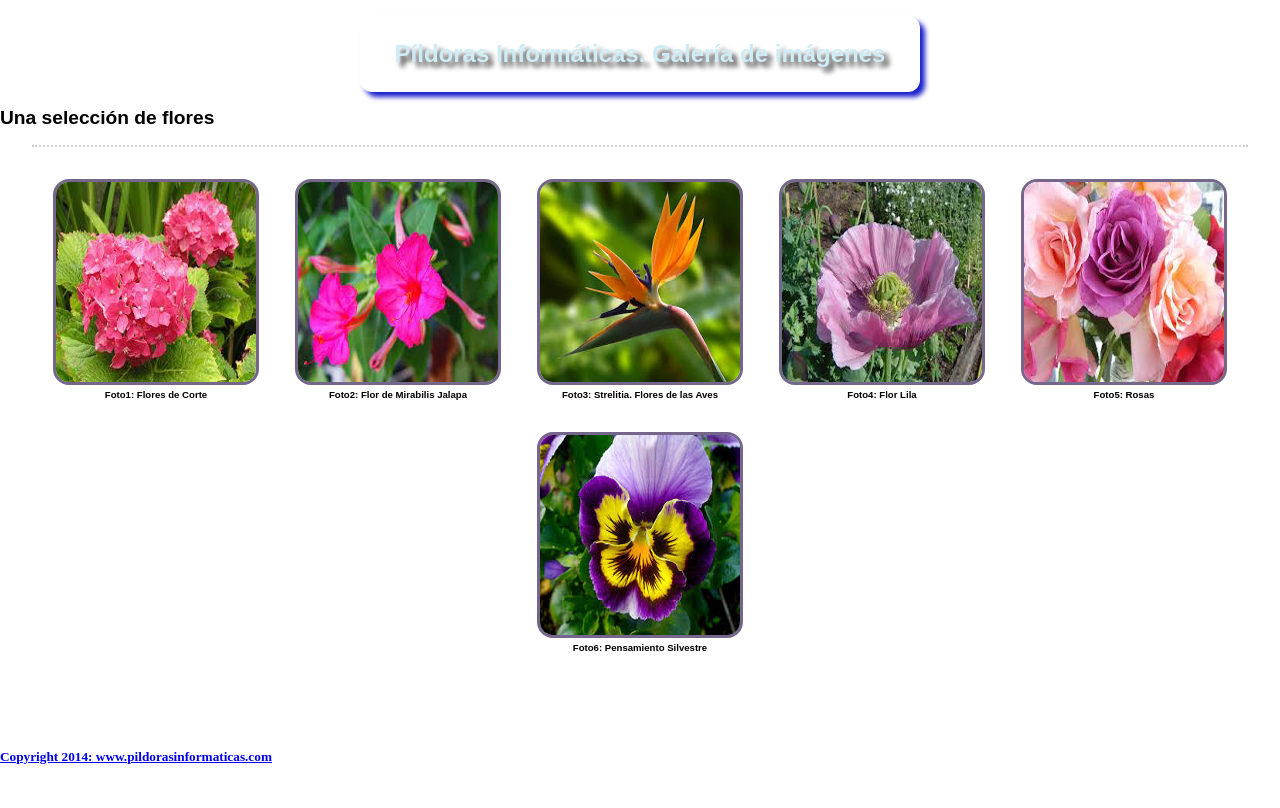
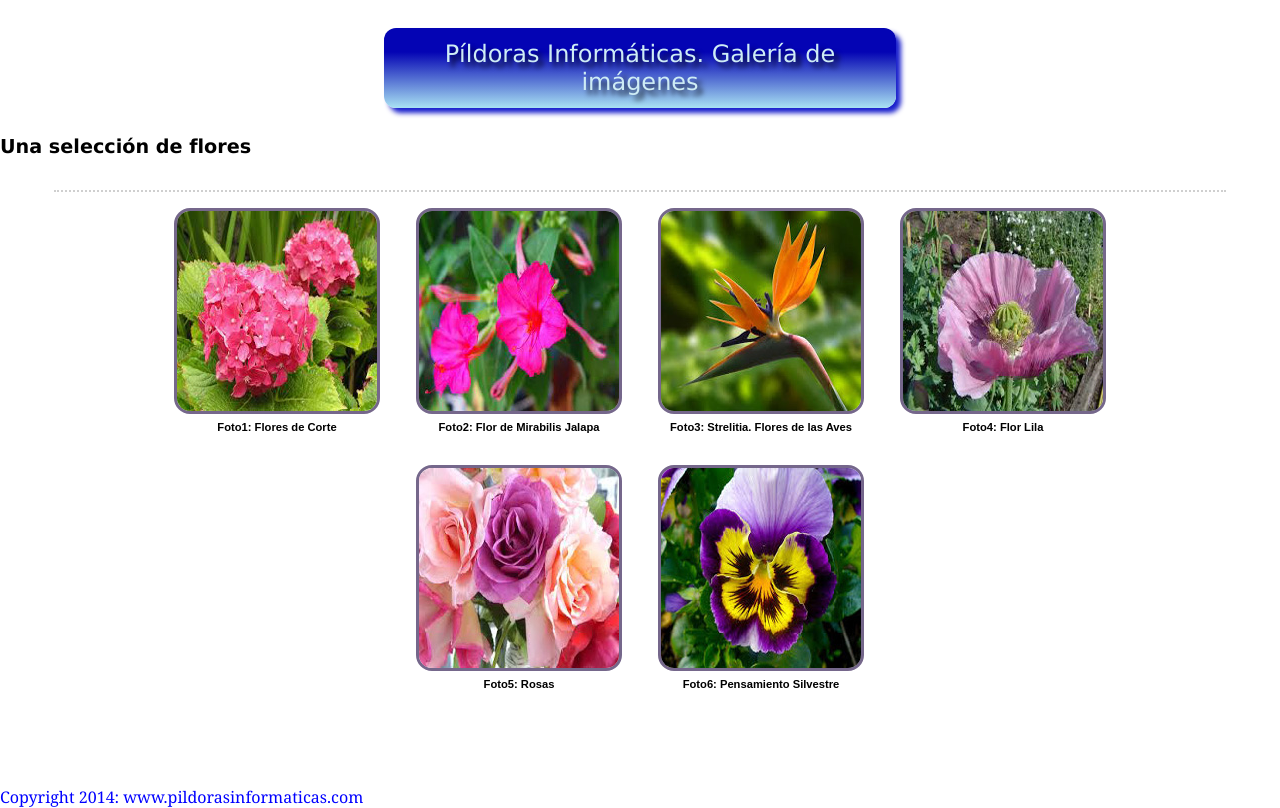
Before and after one commit to luispuchades/HTML5Ejercicio1PildorasInformaticas, a plain HTML site: page index.html in a window 1280 px wide. Drawn offline with Linux system fonts and the light colour scheme.

Commit message:
CSS3 Reseteo Universal
Integración de los consejos de reseteo universal de pildorasinformáticas
con los últimos usados.

```diff
--- a/css/css1.css
+++ b/css/css1.css
@@ -1,67 +1,126 @@
-/* reseteo universal */
+@charset "UTF-8";
+/*CSS Document*/
+
+/*************************/
+/* START UNIVERSAL RESET */
+/*************************/
 *{
   border: 0;
+  /*Con box-sizing conseguimos que el padding lo meta dentro de la caja. Evita que las cajas engorden.*/
+  -ms-box-sizing: border-box;
+  -moz-box-sizing: border-box;
+  -webkit-box-sizing: border-box;
+  box-sizing: border-box;
   margin: 0;
   padding: 0;
+  font-size: 100%;
+  font-weight: normal;
 }
+
+ol{
+  padding-left: 1.4em;
+  list-style: decimal;
+}
+
+ul{
+  padding-left: 1.4em;
+  list-style: square;
+}
+
+q:before, q:after{
+  content:'';
+}
+
+table{
+  border-collapse: collapse;
+  border-spacing: 0;
+}
+
+td, th, caption{
+  font-weight: normal;
+  text-align: left;
+}
+/*********************/
+/*END UNIVERSAL RESET*/
+/*********************/
 
 body{
   padding-top: 1em;
 }
 
 figcaption{
-  font-family: sans-serif, verdana;
-  font-size: 0.6em;
+  font-family: Arial, Helvetica sans-serif;
+  font-size: 0.7em;
   font-weight: bold;
+  margin-top: 0.3em;
+  text-align: center;
 }
 
 figure{
   display: inline-block;
-  padding: 1em;
+  margin: 1em;
 }
 
 footer{
+  font-family: Georgia, "Times New Roman", Times, serif;
   font-size: 1em;
   margin-top: 5em;
 }
 
+footer a{
+  color: #00F;
+  text-decoration: none;
+}
+
+footer a:hover{
+  color: #0F0;
+}
+
 h1{
   background: -moz-linear-gradient(top, #0404B4 30%, #A9E2F3);
+  background: -ms-linear-gradient(top, #0404B4 30%, #A9E2F3);
+  background: -webkit-linear-gradient(top, #0404B4 30%, #A9E2F3);
   border-radius: 0.5em;
-  box-shadow: 5px 5px 5px rgba(0, 8, 199, 0.9);;
+  box-shadow: 5px 5px 5px rgba(0, 8, 199, 0.9);
   color: #CEECF5;
-  font-family: sans-serif, verdana;
+  font-family: verdana, geneva, sans-serif;
   font-size: 1.5em;
-  margin: 0 auto;
+  margin: 0.5em auto;
   max-width: 40%;
-  padding: 1em;
+  padding: 0.5em;
   text-align: center;
   text-shadow: .2em .2em .2em rgba(0,0,0,.75);
 }
 
 h2{
-  font-family: sans-serif, verdana;
+  color: #000;
+  font-family: verdana, geneva, sans-serif;
   font-size: 1.2em;
-  padding-top: .8em;
-  padding-bottom: 0.8em;
+  font-weight: bold;
+  padding: 0.8em 0.8em 0.8em 0em;
+  /*V1 Anterior:*/
+  /*padding-top: .8em;
+  padding-bottom: 0.8em;*/
 }
 
-img{
+figure img{
   border: solid rgba(83, 65, 110, 0.8);
   border-radius: 1em;
-  display: inline;
   text-align: center;
-  -moz-transition: 0.3s ease-out 0.1s;
+  -moz-transition: 0.3s ease-in-out 0.1s;
+  -ms-transition: 0.3s ease-in-out 0.1s;
+  -webkit-transition: 0.3s ease-in-out 0.1s;
 }
 
-img:hover{
+figure img:hover{
   -moz-transform: scale(1.2);
+  -ms-transform: scale(1.2);
+  -webkit-transform: scale(1.2);
 }
 
 section{
   border-top: 0.15em dotted rgba(15, 15, 15, 0.2);
-  margin: 0 auto;
-  max-width: 95%;
-  padding-top: 1em;
+  margin: 1em auto;
+  max-width: 91.5%;
   text-align: center;
 }
--- a/index.html
+++ b/index.html
@@ -38,9 +38,7 @@
     </figure>
   </section>
 <footer>
-  <h5>
   <a href="http://www.pildorasinformaticas.com" target="_blank"><p>Copyright 2014: www.pildorasinformaticas.com</p></a>
-  </h5>
 </footer>
 
 </body>
```
